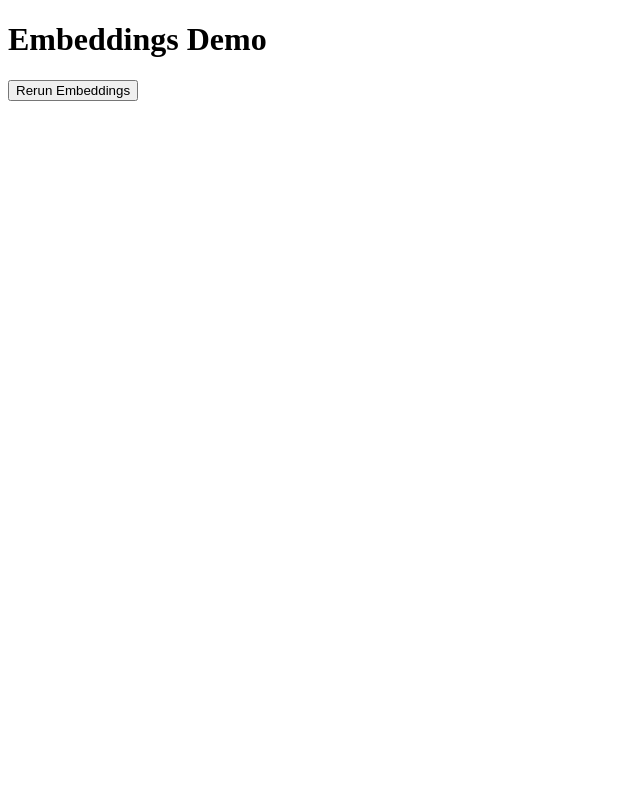
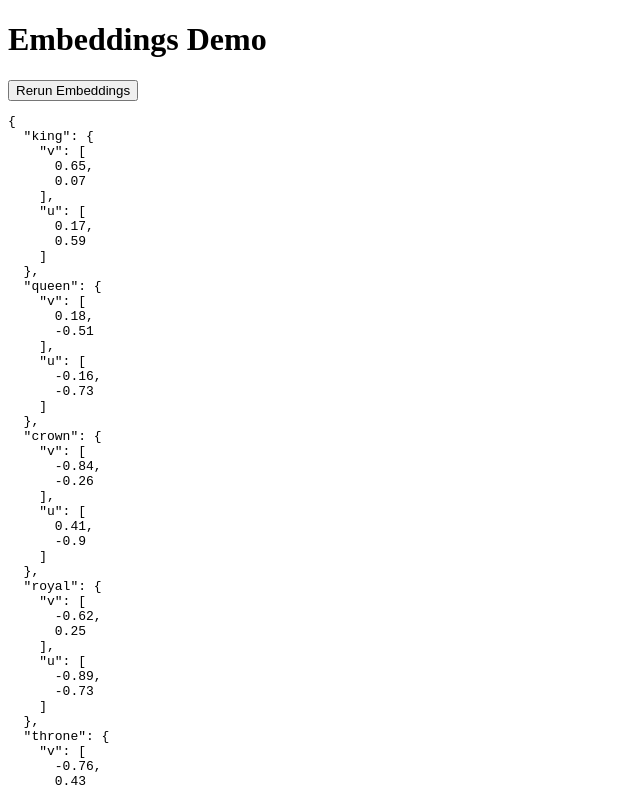
Before and after one commit to Amitav-Krishna/word-embedding-game, a plain HTML site: page index.html in a window 1280 px wide. Shown: the top 789 px of the page, without its empty margins (0-640 px from the left). Drawn offline with Linux system fonts and the light colour scheme.

Commit message:
Fixed shit code

```diff
--- a/embeddings.json
+++ b/embeddings.json
@@ -1,62 +1,62 @@
 {
   "king": {
     "v": [
-      0.22,
-      0.84
+      0.65,
+      0.07
     ],
     "u": [
-      -0.86,
+      0.17,
       0.59
     ]
   },
   "queen": {
     "v": [
-      0.13,
-      -0.16
+      0.18,
+      -0.51
     ],
     "u": [
-      0.73,
-      -0.72
+      -0.16,
+      -0.73
     ]
   },
   "crown": {
     "v": [
-      0.61,
-      -0.56
+      -0.84,
+      -0.26
     ],
     "u": [
-      -0.54,
-      0.36
+      0.41,
+      -0.9
     ]
   },
   "royal": {
     "v": [
-      0.76,
-      -0.56
+      -0.62,
+      0.25
     ],
     "u": [
-      0.66,
-      -0.91
+      -0.89,
+      -0.73
     ]
   },
   "throne": {
     "v": [
-      -0.33,
-      0.57
+      -0.76,
+      0.43
     ],
     "u": [
-      0.1,
-      0.94
+      0.82,
+      -0.63
     ]
   },
   "hat": {
     "v": [
-      -0.98,
-      0.12
+      0.63,
+      0.41
     ],
     "u": [
-      -0.92,
-      0.87
+      -0.38,
+      0.24
     ]
   }
 }
--- a/index.html
+++ b/index.html
@@ -1,48 +1,63 @@
-<!DOCTYPE html>
+<!doctype html>
 <html lang="en">
     <head>
         <meta charset="UTF-8" />
         <title>Hello, world!</title>
         <meta name="viewport" content="width=device-width,initial-scale=1" />
         <meta name="description" content="" />
-  <link rel="icon" href="favicon.png">
+        <link rel="icon" href="favicon.png" />
     </head>
     <body>
         <h1>Embeddings Demo</h1>
         <button id="rerunButton">Rerun Embeddings</button>
+        <pre id="output">Loading embeddings...</pre>
         <script>
             let embeddings = {};
 
             function loadEmbeddings() {
-			fetch('embeddings.json')
-				.then(response => response.json())
-				.then(data => {
+                fetch("http://localhost:5000/embeddings.json")
+                    .then((response) => response.json())
+                    .then((data) => {
                         embeddings = data;
                         console.log("Loaded embeddings:", embeddings);
-					document.getElementById('output').textContent = JSON.stringify(embeddings, null, 2);
+                        document.getElementById("output").textContent =
+                            JSON.stringify(embeddings, null, 2);
                     })
-				.catch(error => {
-					console.error("Error loading embeddings:", embeddings);
-					document.getElementById('output').textConent = "Error loading embeddings: " + error;
+                    .catch((error) => {
+                        console.error("Error loading embeddings:", error);
+                        document.getElementById("output").textContent =
+                            "Error loading embeddings: " + error;
+                    });
+            }
 
-				});
-			document.getElementById('rerunButton').addEventListener('click', () => {
-				fetch('/rerun-embeddings', {
-					method: 'POST'
+            document
+                .getElementById("rerunButton")
+                .addEventListener("click", () => {
+                    fetch("http://localhost:5000/rerun-embeddings", {
+                        method: "POST",
                     })
-				.then(response => respone.json())
-				.then(data =>{
+                        .then((response) => response.json())
+                        .then((data) => {
                             if (data.status === "success") {
-						console.log("Embeddings regenerated:", data.message);
+                                console.log(
+                                    "Embeddings regenerated:",
+                                    data.message,
+                                );
                                 loadEmbeddings();
                             } else {
                                 console.error("Error:", data.message);
-						document.getElementById('output').textContent = "Error: " +error;
+                                document.getElementById("output").textContent =
+                                    "Error: " + data.message;
                             }
+                        })
+                        .catch((error) => {
+                            document.getElementById("output").textContent =
+                                "Fetch error: " + error;
                         });
-			})
+                });
+
+            // Load embeddings when page loads
             loadEmbeddings();
-		}
         </script>
     </body>
 </html>
```
Also changed, not shown: 2 other files. Lines whose indentation alone changed are shown as unchanged.
